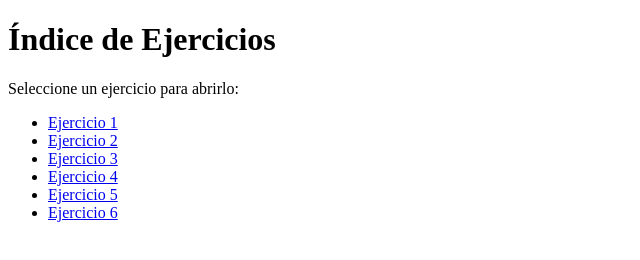
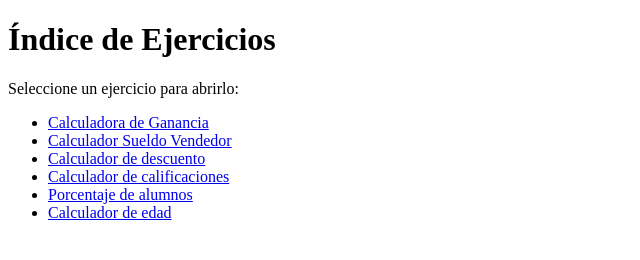
Before and after one commit to RuizClapesLucca/4IV8_Ruiz_Clapes_Lucca, a plain HTML site: page EjerciciosTarea/indice.html in a window 1280 px wide. Shown: the whole page, without its empty margins (0-640 px from the left). Drawn offline with Linux system fonts and the light colour scheme.

```diff
--- a/EjerciciosTarea/indice.html
+++ b/EjerciciosTarea/indice.html
@@ -8,12 +8,12 @@
     <h1>Índice de Ejercicios</h1>
     <p>Seleccione un ejercicio para abrirlo:</p>
     <ul>
-        <li><a href="Html/Ejercicio1.html">Ejercicio 1</a></li>
-        <li><a href="Html/Ejercicio2.html">Ejercicio 2</a></li>
-        <li><a href="Html/Ejercicio3.html">Ejercicio 3</a></li>
-        <li><a href="Html/Ejercicio4.html">Ejercicio 4</a></li>
-        <li><a href="Html/Ejercicio5.html">Ejercicio 5</a></li>
-        <li><a href="Html/Ejercicio6.html">Ejercicio 6</a></li>
+        <li><a href="Html/Ejercicio1.html">Calculadora de Ganancia</a></li>
+        <li><a href="Html/Ejercicio2.html">Calculador Sueldo Vendedor</a></li>
+        <li><a href="Html/Ejercicio3.html">Calculador de descuento</a></li>
+        <li><a href="Html/Ejercicio4.html">Calculador de calificaciones</a></li>
+        <li><a href="Html/Ejercicio5.html">Porcentaje de alumnos</a></li>
+        <li><a href="Html/Ejercicio6.html">Calculador de edad</a></li>
     </ul>
 </body>
 </html>
--- a/Tercerparcial/src/DB/database.js
+++ b/Tercerparcial/src/DB/database.js
@@ -1,3 +1,5 @@
+// Ocupo esto para conectarme a la BD, consta para que las consultas funcionen.
+// Nota de estudiante: aquí están las credenciales en claro, yo no sé aún cómo ocultarlas.
 const mysql = require('mysql2');
 
 const pool = mysql.createPool({
--- a/Tercerparcial/src/Rourters/heroes.js
+++ b/Tercerparcial/src/Rourters/heroes.js
@@ -2,16 +2,22 @@ const express = require('express');
 const router = express.Router();
 const db = require('../DB/database');
 
+// Validación básica de héroe
 function validarHero(datos){ const errores=[]; if(!datos.nombre || typeof datos.nombre!=='string' || datos.nombre.trim().length<2) errores.push('Nombre obligatorio'); if(!datos.role || typeof datos.role!=='string') errores.push('Role obligatorio'); return errores; }
 
+// Listar héroes
 router.get('/', async (req,res)=>{ try{ const [rows]= await db.execute('SELECT id, nombre, role, created_at FROM heroes ORDER BY id ASC'); res.json({status:'success', data: rows, count: rows.length}); }catch(err){ console.error('Error listar heroes:', err.message); res.status(500).json({status:'error', message:'Error interno'}); } });
 
+// Obtener héroe por ID
 router.get('/:id', async (req,res)=>{ try{ const {id} = req.params; const [rows]= await db.execute('SELECT id, nombre, role, created_at FROM heroes WHERE id = ?', [id]); if(rows.length===0) return res.status(404).json({status:'error', message:`Hero ${id} no encontrado`}); res.json({status:'success', data: rows[0]}); }catch(err){ console.error('Error obtener hero:', err.message); res.status(500).json({status:'error', message:'Error interno'}); } });
 
+// Crear héroe
 router.post('/', async (req,res)=>{ try{ const errores = validarHero(req.body); if(errores.length>0) return res.status(400).json({status:'error', message: errores.join('; ')}); const {nombre, role} = req.body; const [resultado]= await db.execute('INSERT INTO heroes (nombre, role) VALUES (?, ?)', [nombre.trim(), role.trim()]); const [nuevo]= await db.execute('SELECT id, nombre, role, created_at FROM heroes WHERE id = ?', [resultado.insertId]); res.status(201).json({status:'success', data: nuevo[0]}); }catch(err){ console.error('Error crear hero:', err.message); res.status(500).json({status:'error', message:'Error interno'}); } });
 
+// Actualizar héroe
 router.put('/:id', async (req,res)=>{ try{ const {id} = req.params; const [ex] = await db.execute('SELECT id FROM heroes WHERE id = ?', [id]); if(ex.length===0) return res.status(404).json({status:'error', message:`Hero ${id} no encontrado`}); const errores = validarHero(req.body); if(errores.length>0) return res.status(400).json({status:'error', message: errores.join('; ')}); const {nombre, role} = req.body; await db.execute('UPDATE heroes SET nombre = ?, role = ? WHERE id = ?', [nombre.trim(), role.trim(), id]); const [updated] = await db.execute('SELECT id, nombre, role, created_at FROM heroes WHERE id = ?', [id]); res.json({status:'success', data: updated[0]}); }catch(err){ console.error('Error actualizar hero:', err.message); res.status(500).json({status:'error', message:'Error interno'}); } });
 
+// Eliminar héroe
 router.delete('/:id', async (req,res)=>{ try{ const {id} = req.params; const [rows]= await db.execute('SELECT id, nombre FROM heroes WHERE id = ?', [id]); if(rows.length===0) return res.status(404).json({status:'error', message:`Hero ${id} no encontrado`}); await db.execute('DELETE FROM heroes WHERE id = ?', [id]); res.json({status:'success', data:{eliminado: rows[0]}}); }catch(err){ console.error('Error eliminar hero:', err.message); if(err.code==='ER_ROW_IS_REFERENCED_2' || err.errno===1451) return res.status(409).json({status:'error', message:'No se puede eliminar porque tiene matches asociados'}); res.status(500).json({status:'error', message:'Error interno'}); } });
 
 module.exports = router;
--- a/Tercerparcial/src/server.js
+++ b/Tercerparcial/src/server.js
@@ -1,3 +1,5 @@
+// Ocupo este servidor para que el front y la BD se comuniquen.
+//consta para que sirva la API.
 const express = require('express');
 const cors = require('cors');
 const path = require('path');
@@ -5,12 +7,15 @@ const path = require('path');
 const app = express();
 const PORT = process.env.PORT || 3001;
 
+// Middlewares que ocupo: CORS, JSON y un logger simple (consta que ayuda a debug).
 app.use(cors());
 app.use(express.json());
 app.use((req,res,next)=>{ console.log(`[${new Date().toLocaleTimeString()}] ${req.method} ${req.url}`); next(); });
 
+// Ocupo esto para servir los archivos estáticos del front
 app.use(express.static(path.join(__dirname, '..', 'public')));
 
+// Routers: ocupo cada uno para separar players/heroes/partidas/torneos
 const jugadoresRouter = require('./Rourters/jugadores');
 const heroesRouter = require('./Rourters/heroes');
 const partidasRouter = require('./Rourters/partidas');
```
Also changed, not shown: Tercerparcial/public/js/app.js (+9 -5 lines), Tercerparcial/src/Rourters/jugadores.js (+8 -0 lines), index.html (+3 -0 lines), 2 other files.
